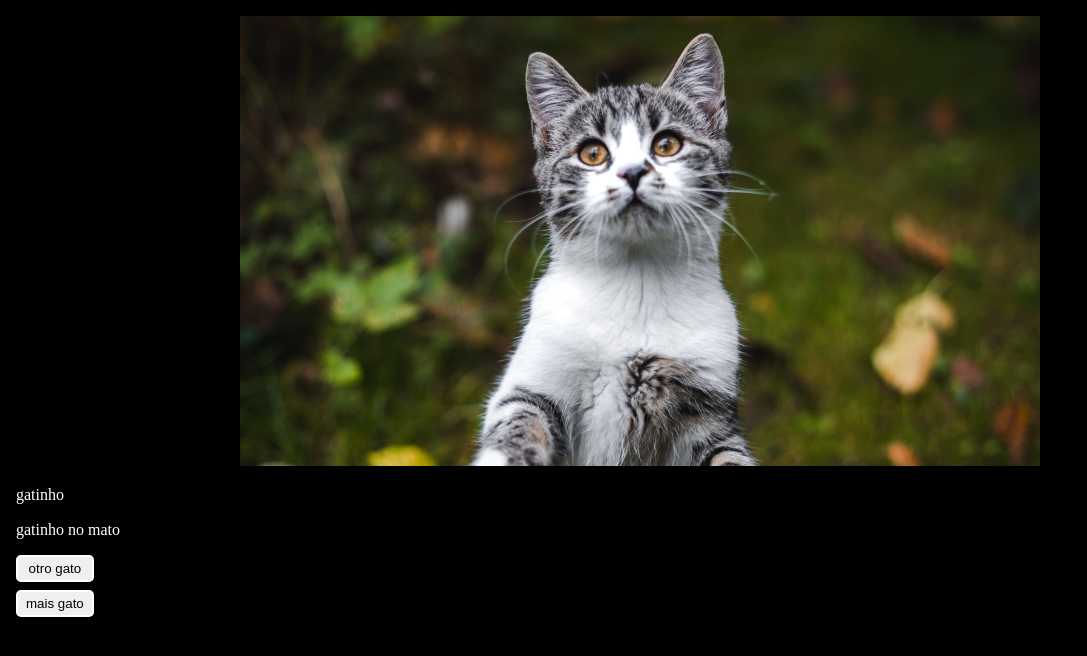
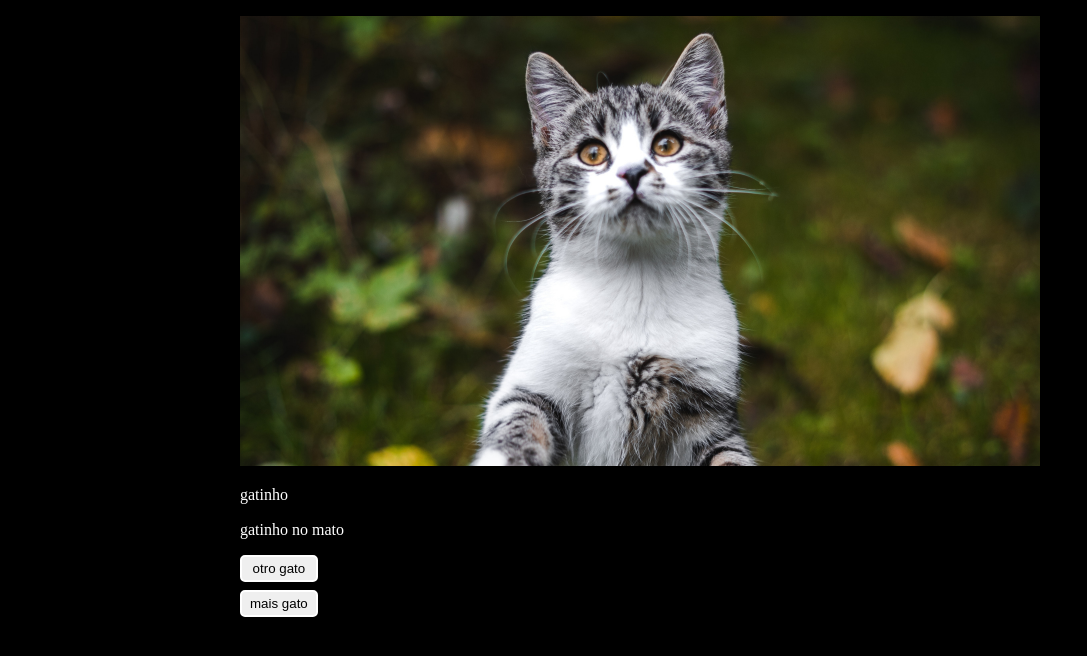
Before and after one commit to bpromas/aqui-tem-gato, a plain HTML site: page index.html in a window 1280 px wide. Shown: the whole page, without its empty margins (0-1087 px from the left). Drawn offline with Linux system fonts and the light colour scheme.

Commit message:
alinhando texto com imagem

```diff
--- a/style.css
+++ b/style.css
@@ -1,7 +1,14 @@
+body {
+  background-color: black;
+  display: flex;
+  justify-content: center;
+}
+
 .main {
   background-color: black;
   color: white;
   min-height: 100dvh;
+  width: fit-content;
 
   display: flex;
   flex-direction: column;
```
